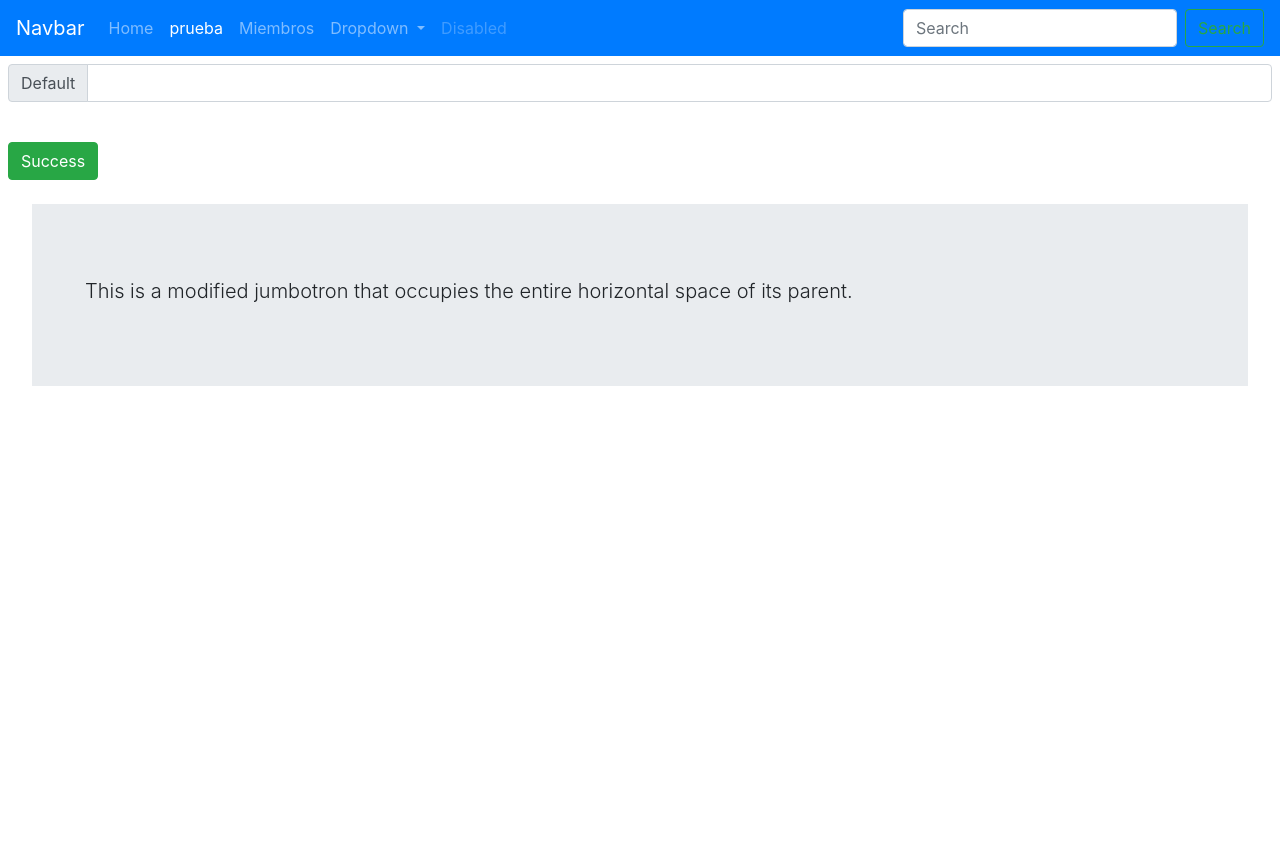
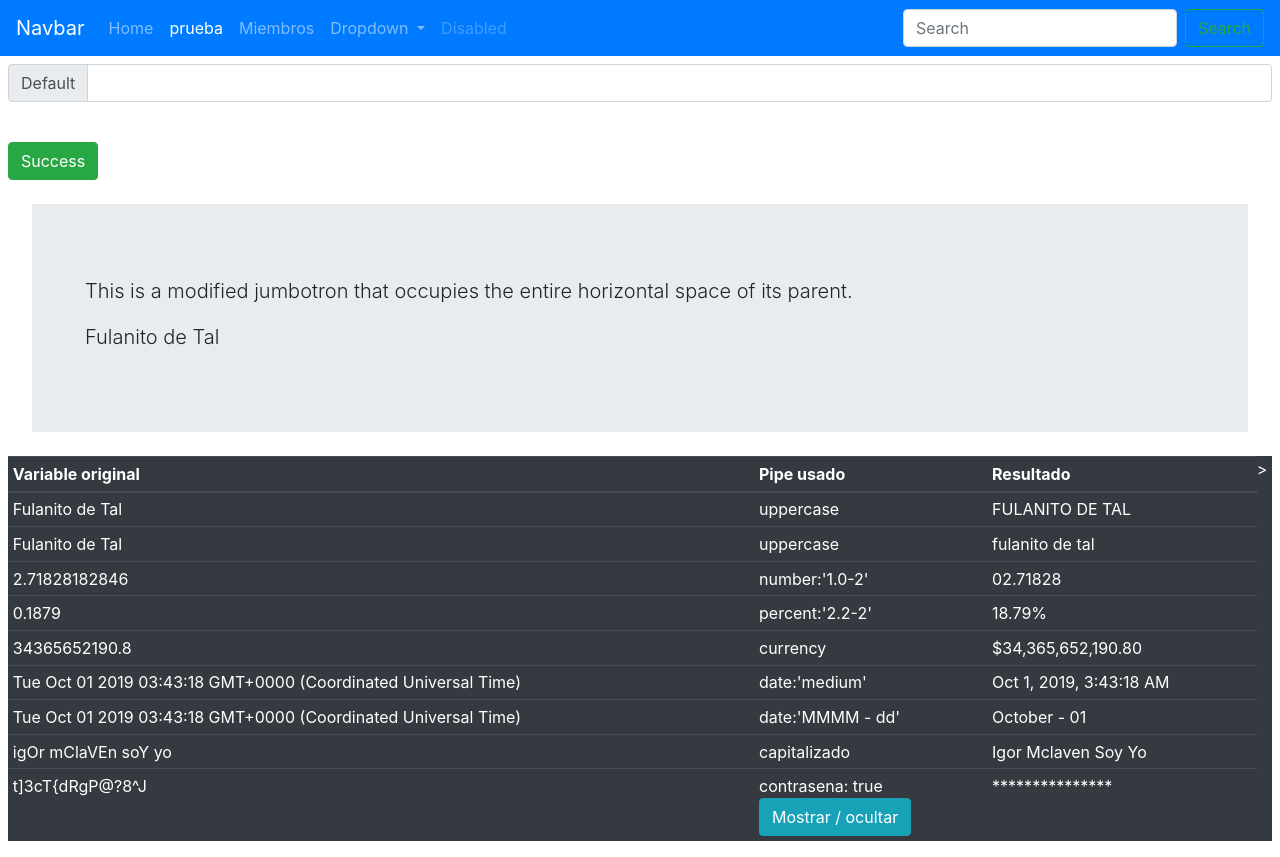
Before and after one commit to BOTOOM/clase_angular_2019, an Angular app: page /prueba in a window 1280 px wide. Before the commit the page ends 800 px from the top, so only its background shows below. Built offline with nearby package versions, Linux system fonts and the light colour scheme; no server answers.

Commit message:
adicion de pipes

```diff
--- a/src/app/app.module.ts
+++ b/src/app/app.module.ts
@@ -11,6 +11,8 @@ import { NavbarComponent } from './components/shared/navbar/navbar.component';
 import { HomeComponent } from './pages/home/home.component';
 import { PruebaComponent } from './pages/prueba/prueba.component';
 import { MiembrosComponent } from './pages/miembros/miembros.component';
+import { CapitalizadoPipe } from './pipes/capitalizado.pipe';
+import { ContraseñaPipe } from './pipes/contraseña.pipe';
 
 @NgModule({
   declarations: [
@@ -18,7 +20,9 @@ import { MiembrosComponent } from './pages/miembros/miembros.component';
     NavbarComponent,
     HomeComponent,
     PruebaComponent,
-    MiembrosComponent
+    MiembrosComponent,
+    CapitalizadoPipe,
+    ContraseñaPipe
   ],
   imports: [
     BrowserModule,
--- a/src/app/pages/prueba/prueba.component.html
+++ b/src/app/pages/prueba/prueba.component.html
@@ -15,5 +15,68 @@
   <div class="container">
     <h1 class="display-4"> {{ TextoQueCambia}} </h1>
     <p class="lead">This is a modified jumbotron that occupies the entire horizontal space of its parent.</p>
+    <p class="lead">{{Nombre}}</p>
   </div>
 </div>
+
+<div>
+<table class="table table-sm table-dark">
+  <thead>
+    <tr>
+      <th scope="col">Variable original</th>
+      <th scope="col">Pipe usado</th>
+      <th scope="col">Resultado</th>>
+    </tr>
+  </thead>
+  <tbody>
+    <tr>
+      <td> {{Nombre}} </td>
+      <td>uppercase</td>
+      <td> {{ Nombre | uppercase }} </td>
+    </tr>
+    <tr>
+      <td> {{Nombre}} </td>
+      <td>uppercase</td>
+      <td> {{ Nombre | lowercase }} </td>
+    </tr>
+    <tr>
+      <td> {{euler}} </td>
+      <td>number:'1.0-2' </td>
+      <td> {{ euler | number:'2.0-5'  }} </td>
+    </tr>
+    <tr>
+      <td> {{iva}} </td>
+      <td>percent:'2.2-2' </td>
+      <td> {{ iva | percent:'2.2-2'  }} </td>
+    </tr>
+    <tr>
+      <td> {{valor_chocorramo}} </td>
+      <td>currency </td>
+      <td> {{ valor_chocorramo | currency }} </td>
+    </tr>
+    <tr>
+      <td> {{fecha_hoy}} </td>
+      <td>date:'medium' </td>
+      <td> {{ fecha_hoy | date:'medium' }} </td>
+    </tr>
+    <tr>
+      <td> {{fecha_hoy}} </td>
+      <td>date:'MMMM - dd' </td>
+      <td> {{ fecha_hoy | date:'MMMM - dd' }} </td>
+    </tr>
+    <tr>
+      <td> {{nickname}} </td>
+      <td> capitalizado </td>
+      <td> {{ nickname | capitalizado }} </td>
+    </tr>
+    <tr>
+      <td> {{password}} </td>
+      <td> contrasena: {{ oculto }}
+        <br>
+          <button type="button" class="btn btn-info" (click)="oculto=!oculto">Mostrar / ocultar</button>
+      </td>
+      <td> {{ password | contrasena:oculto }} </td>
+    </tr>
+  </tbody>
+</table>
+</div>
--- a/src/app/pages/prueba/prueba.component.ts
+++ b/src/app/pages/prueba/prueba.component.ts
@@ -1,4 +1,6 @@
 import { Component, OnInit } from '@angular/core';
+import { PokeapiService } from '../../services/pokeapi.service';
+
 
 @Component({
   selector: 'app-prueba',
@@ -8,14 +10,40 @@ import { Component, OnInit } from '@angular/core';
 export class PruebaComponent implements OnInit {
 
   TextoQueCambia: string;
+  Nombre = 'Fulanito de Tal';
+  fecha = '21-10-2019';
+  euler = 2.71828182846;
+  iva = 0.1879;
+  valor_chocorramo = 34365652190.8;
+  nickname = "igOr mClaVEn soY yo";
+  password = `t]3cT{dRgP@?8^J`;
+  oculto = true;
 
-  constructor() { }
+  fecha_hoy = new Date();
+
+
+  constructor(
+    private pokeRequest: PokeapiService,
+  ) {
+    this.pokeRequest.get(`pokemon`).subscribe(respuesta => {
+      console.log(respuesta)
+    }, (error) => {
+      console.log(error)
+    } );
+  }
 
   ngOnInit() {
   }
 
   mostrarTexto() {
     console.info(this.TextoQueCambia);
+    let pokemon = this.TextoQueCambia;
+    const path = `pokemon`;
+    this.pokeRequest.get(`${path}/${pokemon}`).subscribe(respuesta => {
+      console.log(respuesta)
+    }, (error) => {
+      console.log(error)
+    } );
   }
 
 }
--- /dev/null
+++ b/src/app/pipes/capitalizado.pipe.ts
@@ -0,0 +1,18 @@
+import { Pipe, PipeTransform } from '@angular/core';
+
+@Pipe({
+  name: 'capitalizado'
+})
+export class CapitalizadoPipe implements PipeTransform {
+
+  transform(value: string): string {
+    value = value.toLowerCase();
+    let nombres = value.split(" ");
+    console.info(nombres)
+    for (let i = 0; i < nombres.length; i++) {
+      nombres[i] = nombres[i][0].toUpperCase() + nombres[i].substr(1)
+    }
+    return nombres.join(" ");
+  }
+
+}
--- /dev/null
+++ b/src/app/pipes/contraseña.pipe.ts
@@ -0,0 +1,19 @@
+import { Pipe, PipeTransform } from '@angular/core';
+
+@Pipe({
+  name: 'contrasena'
+})
+export class ContraseñaPipe implements PipeTransform {
+
+  transform(value: string, oculto: boolean = true ): string {
+    let password = value;
+    if (oculto) {
+      password = '';
+      for (let i = 0; i < value.length; i++) {
+        password = password + "*";
+      }
+    }
+    return password;
+  }
+
+}
--- /dev/null
+++ b/src/app/services/pokeapi.service.ts
@@ -0,0 +1,20 @@
+import { HttpClient} from '@angular/common/http'
+import { Injectable } from '@angular/core';
+
+const urlmiembros = `https://pokeapi.co/api/v2/`;
+
+
+@Injectable({
+  providedIn: 'root'
+})
+export class PokeapiService {
+
+  constructor(private http: HttpClient) {
+    console.info("localjson funcionando");
+   }
+
+
+  get(endpoint: string) {
+    return this.http.get(`${urlmiembros}${endpoint}`)
+  }
+}
```
Also changed, not shown: 1 other file (tests, documents, lock files or other folders).
